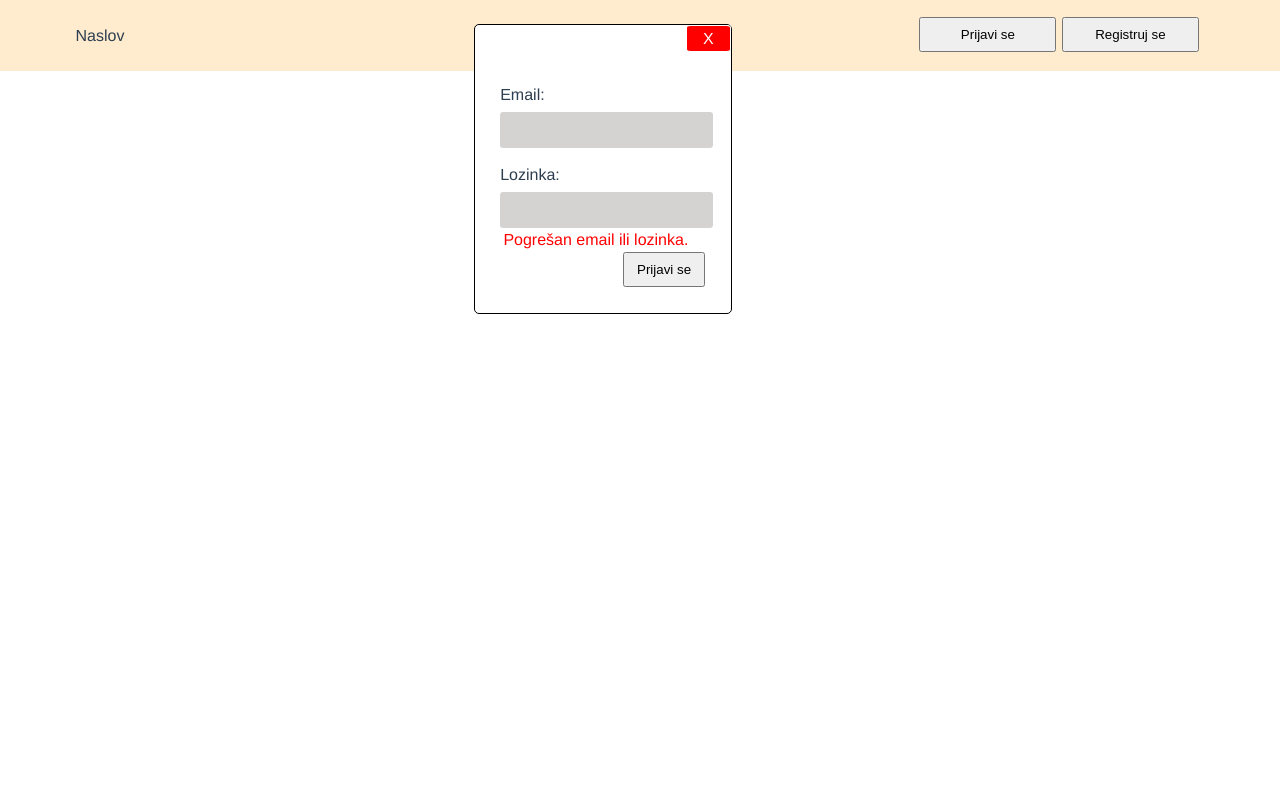
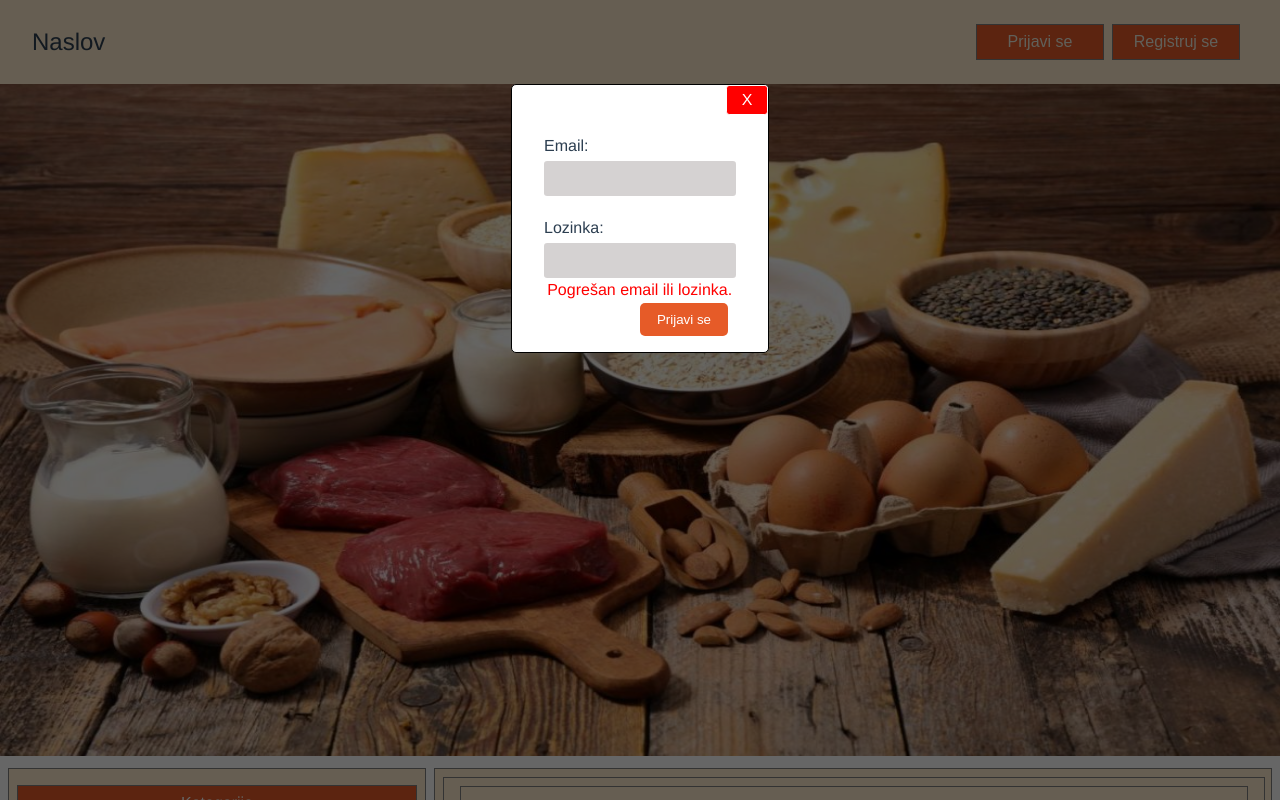
Before and after one commit to draganamit/diplomski-frontend, a Vue app in the folder diplomski-frontend/: page / in a window 1280 px wide. Both pictures are taken after a click on the button "Prijavi se". Built offline with nearby package versions, Linux system fonts and the light colour scheme.

Commit message:
MainContent

```diff
--- a/diplomski-frontend/src/App.vue
+++ b/diplomski-frontend/src/App.vue
@@ -1,7 +1,9 @@
 <template>
   <div id="app">
      <TitleView></TitleView>
-    <router-view/>
+     <div class="content">
+       <router-view/>
+     </div>
   </div>
 </template>
 <script>
@@ -21,7 +23,9 @@ export default {
   -moz-osx-font-smoothing: grayscale;
   text-align: center;
   color: #2c3e50;
-
+  height: 100vh;
+  width: 100vw;
+  overflow: hidden;
 }
 
 nav {
@@ -40,4 +44,19 @@ body
 {
   margin: 0;
 }
+
+input{
+  box-sizing: border-box;
+}
+
 </style>
+
+<style scoped>
+.content
+{
+  height: calc(100vh - 65.65px);
+  width: 100vw;
+  overflow: scroll;
+  overflow-x: hidden;
+}
+</style>
--- /dev/null
+++ b/diplomski-frontend/src/components/CategoryContainer.vue
@@ -0,0 +1,51 @@
+<template>
+      <div class="container">
+        <div class="header">Kategorije</div>
+        <div @click="dajSveProizvode" style="padding:0.5rem">Svi proizvodi</div>
+      </div>
+</template>
+
+<script>
+export default {
+  data()
+  {
+    return{
+      IdCategory: null
+    }
+  },
+  created()
+  {
+      this.IdCategory = this.$route.query.cateogory
+  },
+
+  methods:
+  {
+    dajSveProizvode()
+    {
+      this.IdCategory = "prosledjeni id"
+      this.$router.push({
+        query:{
+          nazivGore: this.IdCategory
+        }
+      })
+    }
+  }
+
+}
+</script>
+
+<style scoped>
+.container
+{
+  display:flex;
+  flex-direction: column;
+  border: 1px solid gray;
+  margin: 0.5rem 0;
+}
+.header
+{
+  background-color: rgb(230, 91, 40);
+  color:white;
+  padding:0.5rem;
+}
+</style>
--- /dev/null
+++ b/diplomski-frontend/src/components/MainContent.vue
@@ -0,0 +1,23 @@
+<template>
+  <div class="main">
+      <FiltersContainer></FiltersContainer>
+      <SearchProductsContainer></SearchProductsContainer>
+  </div>
+</template>
+
+<script>
+import FiltersContainer from "./FiltersContainer.vue";
+import SearchProductsContainer from "./SearchProductsContainer.vue";
+export default {
+    components: { FiltersContainer, SearchProductsContainer }
+}
+</script>
+
+<style scoped>
+.main
+{
+  display: flex;
+  width: 100%;
+  padding: 0.5rem;
+}
+</style>
--- /dev/null
+++ b/diplomski-frontend/src/components/ProductContainer.vue
@@ -0,0 +1,19 @@
+<template>
+  <div class="container-product">
+    <div class="image"></div>
+    <div class="name"></div>
+    <div class="price"></div>
+  </div>
+</template>
+
+<script>
+export default {};
+</script>
+
+<style scoped>
+.container-product {
+  border: 1px solid grey;
+  height: 5rem;
+  background-color: white;
+}
+</style>
--- a/diplomski-frontend/src/components/TitleView.vue
+++ b/diplomski-frontend/src/components/TitleView.vue
@@ -1,120 +1,105 @@
 <template>
   <div>
-<div class="title_div">
     <div class="title_line">
-      <div class="title">Naslov</div>
+      <div class="title" @click="$router.push('/')">Naslov</div>
       <div class="buttons">
         <button class="btnPrijava" @click="loginOpen()">Prijavi se</button>
-        <button class="btnRegistracija" @click="registrationOpen()">Registruj se</button>
-      </div>
+        <button class="btnRegistracija" @click="registrationOpen()">
+          Registruj se
+        </button>
       </div>
     </div>
     <div class="prijava" v-if="log">
-      <div class="clsWindow">
-          <div class="empty"></div>
-          <div class="cls" @click="closeWindowLogin()">X</div>
+      <div class="cls">
+        <div @click="closeWindowLogin()">X</div>
       </div>
       <div class="container">
         <div class="label">
           <label>Email:</label>
         </div>
         <div class="input">
-            <input type="text" v-model="model.username">
+          <input type="text" v-model="model.username" />
         </div>
         <div class="label">
           <label>Lozinka:</label>
         </div>
         <div class="input">
-            <input type="password" v-model="model.password">
+          <input type="password" v-model="model.password" />
         </div>
-        <div v-if="errorLogin" class="error">
-            Pogrešan email ili lozinka.
-        </div>
+        <div v-if="errorLogin" class="error">Pogrešan email ili lozinka.</div>
         <div class="btnPrijaviSe">
           <button>Prijavi se</button>
         </div>
       </div>
     </div>
-  <div class="prijava" v-if="registration">
-      <div class="clsWindow">
-          <div class="empty"></div>
-          <div class="cls" @click="closeWindowRegistration()">X</div>
+    <div class="prijava top-1" v-if="registration">
+      <div class="cls">
+        <div @click="closeWindowRegistration()">X</div>
       </div>
       <div class="container">
         <div class="label">
           <label>Ime:</label>
         </div>
         <div class="input">
-            <input type="text" v-model="name">
+          <input type="text" v-model="name" />
         </div>
-        <div v-if="errorRegister" class="error">
-            Polje mora biti popunjeno.
-        </div>
+        <div v-if="errorRegister" class="error">Polje mora biti popunjeno.</div>
         <div class="label">
           <label>Prezime:</label>
         </div>
         <div class="input">
-            <input type="password" v-model="surname">
+          <input type="password" v-model="surname" />
         </div>
-        <div v-if="errorRegister" class="error">
-            Polje mora biti popunjeno.
-        </div>
+        <div v-if="errorRegister" class="error">Polje mora biti popunjeno.</div>
         <div class="label">
           <label>Lokacija:</label>
         </div>
         <div class="input">
-            <input type="password" v-model="location">
+          <input type="password" v-model="location" />
         </div>
-        <div v-if="errorRegister" class="error">
-            Polje mora biti popunjeno.
-        </div>
+        <div v-if="errorRegister" class="error">Polje mora biti popunjeno.</div>
         <div class="label">
           <label>Email:</label>
         </div>
         <div class="input">
-            <input type="password" v-model="model.username">
+          <input type="password" v-model="model.username" />
         </div>
-        <div v-if="errorRegister" class="error">
-            Polje mora biti popunjeno.
-        </div>
+        <div v-if="errorRegister" class="error">Polje mora biti popunjeno.</div>
         <div class="label">
           <label>Lozinka:</label>
         </div>
         <div class="input">
-            <input type="password" v-model="model.password">
+          <input type="password" v-model="model.password" />
         </div>
-        <div v-if="errorRegister" class="error">
-            Polje mora biti popunjeno.
-        </div>
+        <div v-if="errorRegister" class="error">Polje mora biti popunjeno.</div>
         <div class="label">
           <label>Potvrdi lozinku:</label>
         </div>
         <div class="input">
-            <input type="password" v-model="confirmPasswordd">
+          <input type="password" v-model="confirmPasswordd" />
         </div>
-        <div v-if="errorRegister" class="error">
-            Polje mora biti popunjeno.
-        </div>
+        <div v-if="errorRegister" class="error">Polje mora biti popunjeno.</div>
         <div class="btnPrijaviSe">
           <button>Registruj se</button>
         </div>
       </div>
     </div>
+    <div v-if="registration || log" class="mask" @click.self="away()"></div>
   </div>
 </template>
 
 <script>
 export default {
-    name:'TitleView',
+  name: "TitleView",
   data() {
     return {
       model: {
         username: "",
         password: "",
       },
-      name:"",
-      surname:"",
-      location:"",
+      name: "",
+      surname: "",
+      location: "",
       confirmPasswordd: "",
       log: false,
       registration: false,
@@ -123,130 +108,142 @@ export default {
     };
   },
   methods: {
-       loginOpen()
-       {
-           this.log=true;
+    loginOpen() {
+      this.log = true;
     },
-       closeWindowLogin()
-       {
-           this.log=false;
+    closeWindowLogin() {
+      this.log = false;
     },
-       registrationOpen()
-       {
-           this.registration=true;
+    registrationOpen() {
+      this.registration = true;
     },
-       closeWindowRegistration()
-       {
-           this.registration=false;
-       }
-   }
-}
+    closeWindowRegistration() {
+      this.registration = false;
+    },
+    away() {
+      this.registration = false;
+      this.log = false;
+    },
+  },
+};
 </script>
 
-<style>
-.title_line
-{
-    display: flex;
-    padding: 1%;
-    line-height: 3;
+<style scoped>
+.mask {
+  position: absolute;
+  inset: 0;
+  width: 100vw;
+  height: 100vh;
+  background: rgba(0, 0, 0, 0.6);
+  z-index: 0;
 }
-.title
-{
-    flex: 12;
-    text-align: start;
-}
-.buttons
-{
-    flex: 4;
-    display: flex;
-    padding: 0.5%;
-}
-.btnPrijava
-{
-    margin-right: 2%;
-    flex: 5;
-}
-.btnRegistracija
-{
-    flex: 5;
-}
-.title_div
-{
-    padding-left: 5%;
-    padding-right: 5%;
-    background-color: blanchedalmond;
-}
-.prijava
-{
+.prijava {
   position: absolute;
-    top:3%;
-    left:37%;
-    padding-top: 0%;
-    background: white;
+  left: 0;
+  right: 0;
+  background-color: white;
   border: 1px solid black;
   border-radius: 5px;
   width: 20%;
+  margin: auto;
+  z-index: 2;
 }
-.container
-{
-    margin: 10%;
+@media (max-width: 1024px) {
+  .prijava {
+    width: 80%;
   }
-.label
-{
+}
+.top-1 {
+  top: 1rem;
+}
+
+.title_line {
+  display: flex;
+  padding: 1rem 2rem;
+  font-size: 1.5rem;
+  background-color: blanchedalmond;
+  align-items: center;
+}
+.buttons {
+  margin-left: auto;
+  display: flex;
+  padding: 0.5rem;
+}
+.btnPrijava {
+  background-color: rgb(230, 91, 40);
+  color: rgb(241, 241, 226);
+  border: 1px solid gray;
+  padding: 0.5rem 1rem;
+  margin-right: 0.5rem;
+  font-size: 1rem;
+  width: 8rem;
+}
+.btnRegistracija {
+  background-color: rgb(230, 91, 40);
+  color: rgb(241, 241, 226);
+  border: 1px solid gray;
+  padding: 0.5rem 1rem;
+  font-size: 1rem;
+  width: 8rem;
+}
+
+.container {
+  margin-bottom: 1rem;
+  margin-right: 2rem;
+  margin-left: 2rem;
+}
+.label {
   text-align: left;
-    padding:0.5rem;
+  padding: 0.4rem;
   padding-left: 0;
-    margin-top: 5%;
+  margin-top: 1rem;
 }
-.input
-{
+.input {
   text-align: left;
-
 }
-input
-{
+input {
   width: 100%;
   display: flex;
-    height: 30px;
   background-color: rgb(213, 210, 210);
   border-color: transparent;
   border-radius: 0.2rem;
+  padding: 0.5rem 1rem;
+  outline: none;
 }
-.btnPrijaviSe
-{
+.btnPrijaviSe {
   text-align: right;
+  margin: auto 0.5rem 0.5rem auto;
 }
-button
-{
-width: 40%;
-    height: 35px;
+.btnPrijaviSe > button {
+  padding: 0.5rem 1rem;
+  background-color: rgb(230, 91, 40);
+  color: white;
+  outline: none;
+  border: 1px solid transparent;
+  border-radius: 5px;
 }
-.clsWindow
-{
+.cls {
   display: flex;
+  justify-content: end;
+  align-items: center;
 }
-.empty
-{
-    flex: 10;
-}
-.cls
-{
+.cls > div {
   color: white;
   border: 1px solid white;
   background: red;
+  cursor: pointer;
+  border-radius: 0.2rem;
+  display: flex;
+  justify-content: center;
   align-items: center;
-  justify-content: center;
-  height: 25px;
-  display: flex;
-  flex: 2;
-  cursor: pointer;
-  border-radius: 10%;
+  width: 2.5rem;
+  padding: 0.3rem 0;
 }
 .error {
   margin: auto;
   padding: 0.2rem;
   text-align: left;
   color: red;
-  background: white;
+  background: transparent;
 }
 </style>
--- a/diplomski-frontend/src/views/HomeView.vue
+++ b/diplomski-frontend/src/views/HomeView.vue
@@ -1,13 +1,30 @@
 <template>
   <div class="home">
+    <div class="image" v-if="Object.keys($route.query).length === 0">
+       <img src="../assets/slika.jpg">
+    </div>
+    <MainContent></MainContent>
   </div>
 </template>
 
 <script>
 // @ is an alias to /src
-
-
+import MainContent from "../components/MainContent.vue";
 export default {
   name: 'HomeView',
+  components: {
+    MainContent,
+}
 }
 </script>
+<style scoped>
+.image
+{
+  width: 100%;
+}
+.image > img
+{
+  width: 100%;
+  height: 42rem;
+}
+</style>
```
Also changed, not shown: diplomski-frontend/src/components/FiltersContainer.vue (added, +33 -0 lines), diplomski-frontend/src/components/LocationContainer.vue (added, +63 -0 lines), diplomski-frontend/src/components/PriceContainer.vue (added, +81 -0 lines), diplomski-frontend/src/components/SearchContainer.vue (added, +39 -0 lines), diplomski-frontend/src/components/SearchProductsContainer.vue (added, +45 -0 lines), diplomski-frontend/src/assets/slika.jpg (added). Lines whose indentation alone changed are shown as unchanged.
